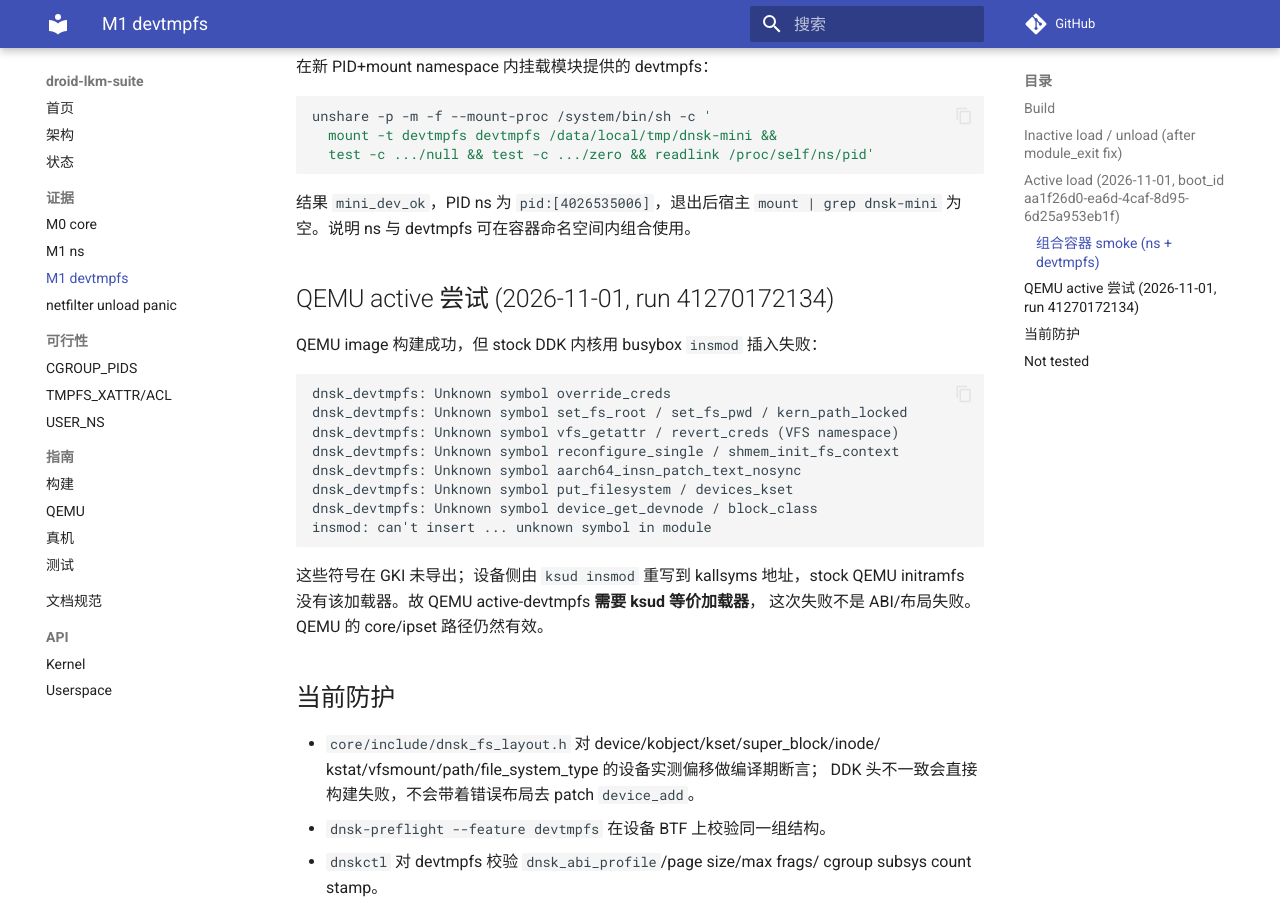
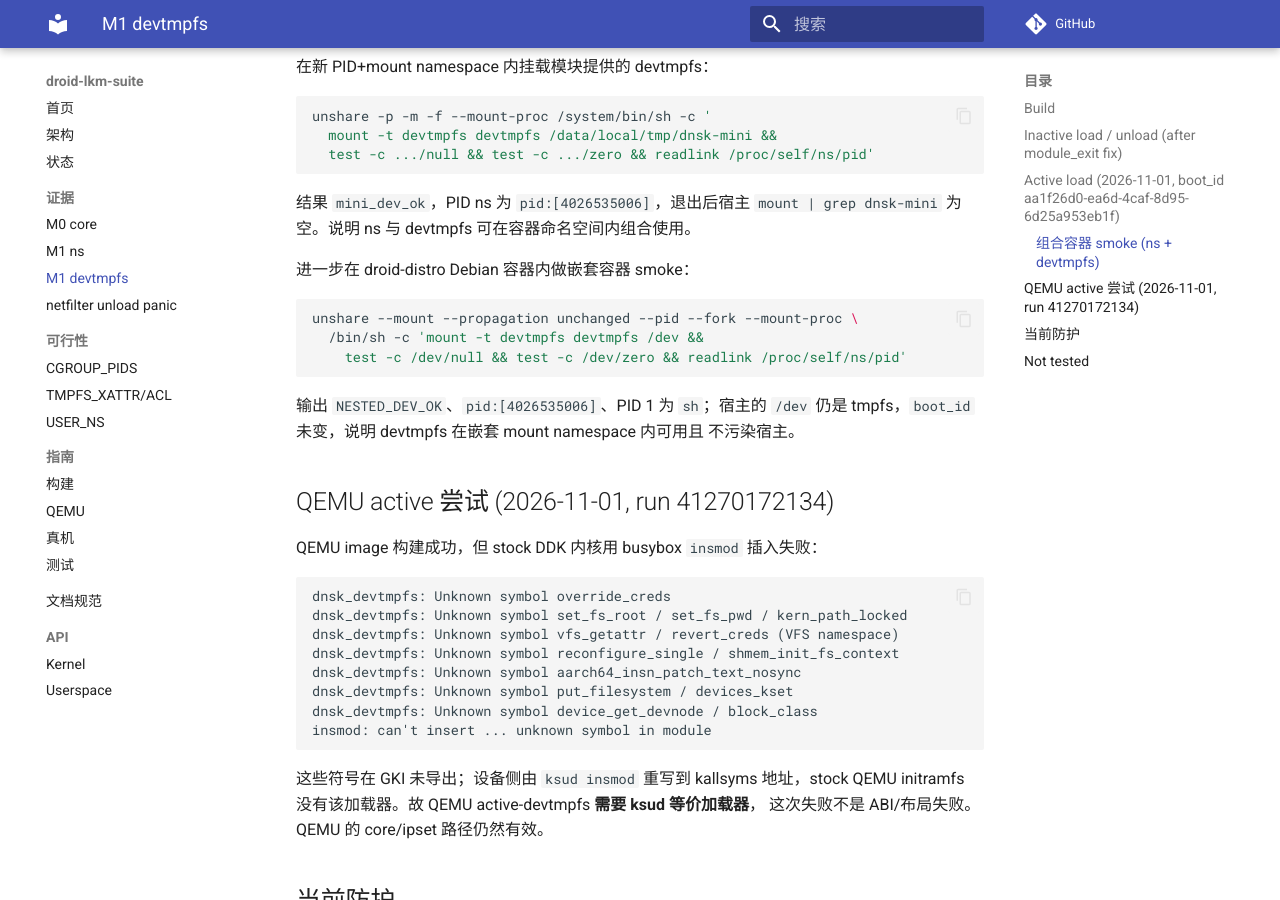
Before and after one commit to uobe1/droid-lkm-suite, an MkDocs documentation site: the page built from docs/evidence/m1-devtmpfs.md, in a window 1280 px wide and 900 px high, scrolled down 1424 px. Built offline with MkDocs 1.6.1 and Material for MkDocs 9.7.7, drawn with Linux system fonts in a browser that asks for light colours; comment, search, counter and statistics services are not loaded.

Commit message:
docs(m1): record nested Debian container smoke

````diff
--- a/docs/evidence/m1-devtmpfs.md
+++ b/docs/evidence/m1-devtmpfs.md
@@ -70,6 +70,18 @@ unshare -p -m -f --mount-proc /system/bin/sh -c '
 结果 `mini_dev_ok`，PID ns 为 `pid:[4026535006]`，退出后宿主
 `mount | grep dnsk-mini` 为空。说明 ns 与 devtmpfs 可在容器命名空间内组合使用。
 
+进一步在 droid-distro Debian 容器内做嵌套容器 smoke：
+
+```sh
+unshare --mount --propagation unchanged --pid --fork --mount-proc \
+  /bin/sh -c 'mount -t devtmpfs devtmpfs /dev &&
+    test -c /dev/null && test -c /dev/zero && readlink /proc/self/ns/pid'
+```
+
+输出 `NESTED_DEV_OK`、`pid:[4026535006]`、PID 1 为 `sh`；宿主的 `/dev`
+仍是 tmpfs，`boot_id` 未变，说明 devtmpfs 在嵌套 mount namespace 内可用且
+不污染宿主。
+
 ## QEMU active 尝试 (2026-11-01, run 41270172134)
 
 QEMU image 构建成功，但 stock DDK 内核用 busybox `insmod` 插入失败：
````
Also changed, not shown: docs/evidence/m1-ns.md (+2 -1 lines), docs/status.md (+2 -2 lines).
